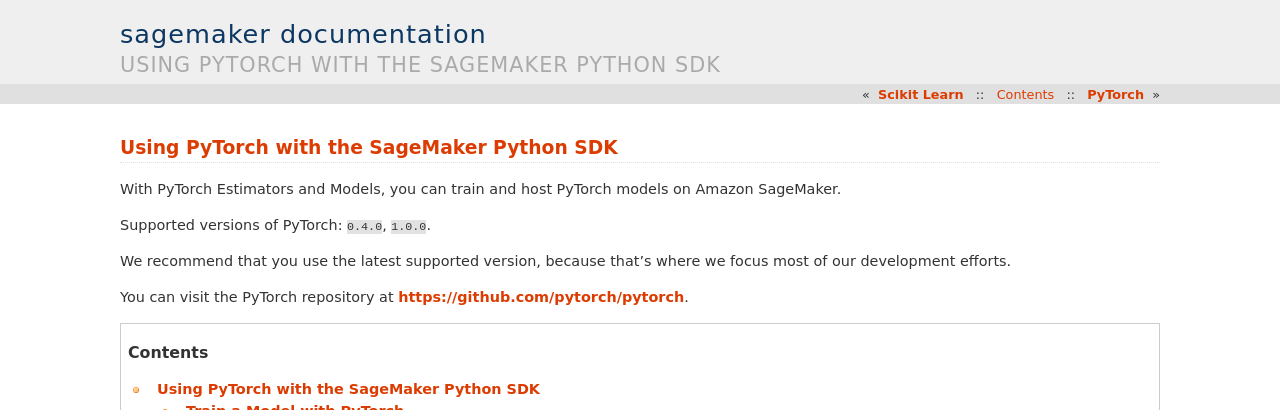
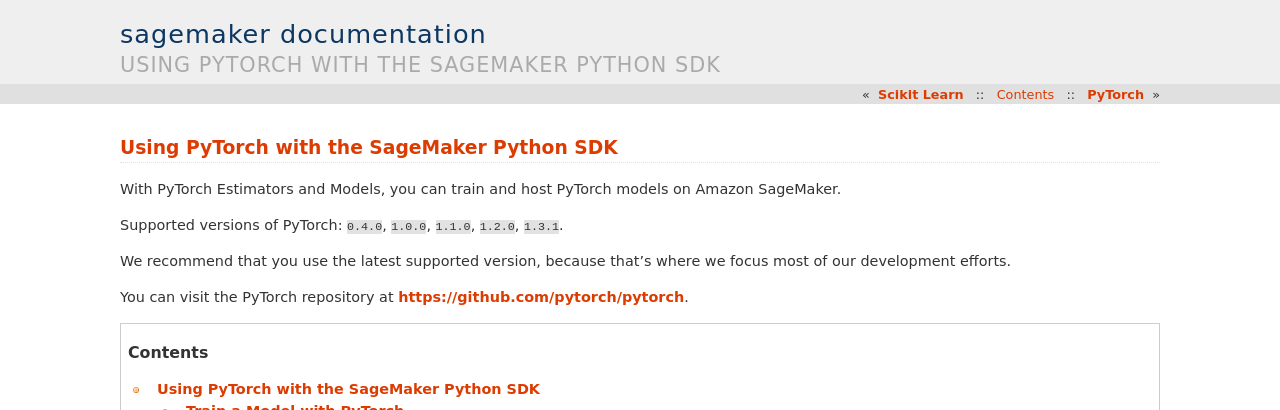
Before and after one commit to Evan-W-ang/sagemaker-python-sdk, a Sphinx documentation site: the page built from doc/using_pytorch.rst, in a window 1280 px wide and 900 px high. Shown: the top 410 px of the window. Built offline with Sphinx 7.4.7, drawn with Linux system fonts in a browser that asks for light colours.

Commit message:
doc: Update supported versions of PyTorch (#1236)
* Update supported PyTorch versions in README

* Update supported PyTorch versions in doc/using_pytorch

```diff
--- a/README.rst
+++ b/README.rst
@@ -226,7 +226,7 @@ PyTorch SageMaker Estimators
 
 With PyTorch SageMaker Estimators, you can train and host PyTorch models on Amazon SageMaker.
 
-Supported versions of PyTorch: ``0.4.0``, ``1.0.0``, ``1.1.0``, ``1.2.0``.
+Supported versions of PyTorch: ``0.4.0``, ``1.0.0``, ``1.1.0``, ``1.2.0``, ``1.3.1``.
 
 We recommend that you use the latest supported version, because that's where we focus most of our development efforts.
 
--- a/doc/using_pytorch.rst
+++ b/doc/using_pytorch.rst
@@ -4,7 +4,7 @@ Using PyTorch with the SageMaker Python SDK
 
 With PyTorch Estimators and Models, you can train and host PyTorch models on Amazon SageMaker.
 
-Supported versions of PyTorch: ``0.4.0``, ``1.0.0``.
+Supported versions of PyTorch: ``0.4.0``, ``1.0.0``, ``1.1.0``, ``1.2.0``, ``1.3.1``.
 
 We recommend that you use the latest supported version, because that's where we focus most of our development efforts.
 
```
